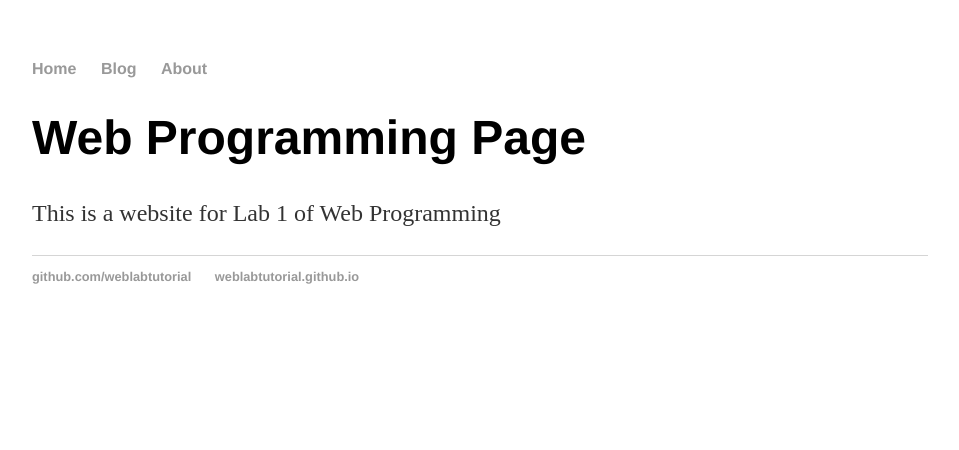
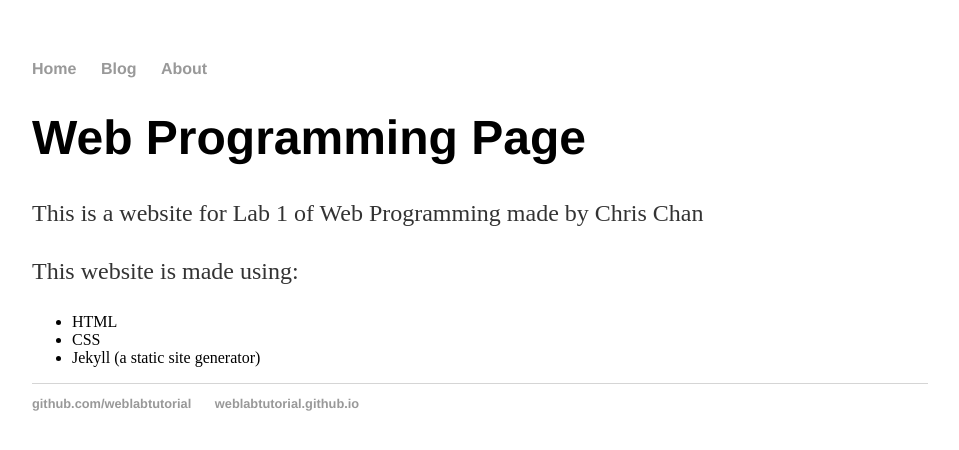
Before and after one commit to ghcc2005/ghcc2005-github.io, a Jekyll site: the page built from about/index.html, in a window 1280 px wide. Shown: the top 450 px of the page, without its empty margins (160-1119 px from the left). Built offline with Jekyll 4.4.1, drawn with Linux system fonts in a browser that asks for light colours.

Commit message:
Update index.html
added more to about page

```diff
--- a/about/index.html
+++ b/about/index.html
@@ -3,4 +3,10 @@ layout: default
 title: Web Programming Page
 ---
 <h1>{{ page.title }}</h1>
-<p> This is a website for Lab 1 of Web Programming </p>
+<p> This is a website for Lab 1 of Web Programming made by Chris Chan</p>
+<p> This website is made using: </p>
+<ul>
+  <li> HTML </li>
+  <li> CSS </li>
+  <li> Jekyll (a static site generator) </li>
+</ul>
```
